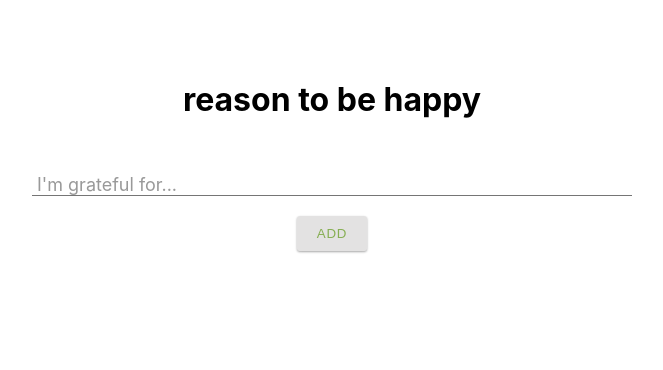
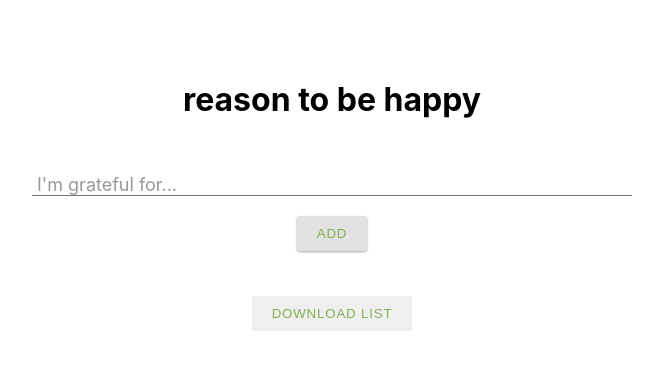
Before and after one commit to janessatran/gratitude-list, a React (Create React App) app: page / in a window 1280 px wide. Shown: the top 370 px of the page, without its empty margins (308-971 px from the left). Built offline with nearby package versions, Linux system fonts and the light colour scheme.

Commit message:
Add download list functionality and separate Button into new component

```diff
--- a/package.json
+++ b/package.json
@@ -6,6 +6,7 @@
   "dependencies": {
     "@material/react-text-field": "^0.15.0",
     "@material/textfield": "^3.1.0",
+    "prop-types": "^15.7.2",
     "react": "^16.9.0",
     "react-dom": "^16.9.0",
     "react-scripts": "3.1.1",
--- a/src/App.css
+++ b/src/App.css
@@ -207,3 +207,27 @@ input:focus ~ .highlight {
   text-align: center;
   margin: 50px 0;
 }
+
+.download-btn {
+  display: block;
+  margin: 10px auto;
+  color: rgb(134, 174, 82);
+  border:0px;
+  padding:10px 20px;
+  border-radius:3px;
+  letter-spacing:0.06em;
+  text-transform: uppercase;
+  text-decoration:none;
+  outline:none;
+  transition: all 0.3s cubic-bezier(.25, .8, .25, 1);
+}
+
+.download-btn:hover {
+  /* background: rgb(153, 151, 151); */
+  color: rgb(189, 97, 11);
+}
+
+.download-btn-box {
+  text-align: center;
+  margin: 50px 0;
+}
--- a/src/App.js
+++ b/src/App.js
@@ -1,8 +1,10 @@
 import React from 'react';
+import PropTypes from 'prop-types';
 import './App.css';
+import { SSL_OP_TLS_BLOCK_PADDING_BUG } from 'constants';
 
-const generateKey = (pre) => {
-  return `${pre}_${new Date().getTime()}`;
+const generateKey = () => {
+  return `${new Date().getTime()}`;
 }
 
 let happyThings = [];
@@ -60,6 +62,28 @@ class ListItem extends React.Component {
   }
 }
 
+const Button = ({ onClick, className, children }) => {
+  return (
+    <button
+      onClick={onClick}
+      className={className}
+      type="button"
+    >
+      {children}
+    </button>
+  );
+
+  Button.propTypes = {
+    onClick: PropTypes.func.isRequired,
+    className: PropTypes.string,
+    children: PropTypes.node.isRequired,
+  }
+
+  Button.defaultProps = {
+    className: '',
+  }
+}
+
 class Form extends React.Component {
   constructor(props) {
     super(props);
@@ -91,11 +115,11 @@ class Form extends React.Component {
           <span className="highlight"></span>
           <span className="bar"></span>
           <label>I'm grateful for...</label>
-          <button
-            type="submit"
-            className="btn"
-            id="add-button">Add
-          </button>
+          <Button
+            onClick={this.onSubmit}
+            className="btn">
+            Add
+          </Button>
         </div>
       </form >
     );
@@ -119,6 +143,7 @@ class ListApp extends React.Component {
     super(props);
     this.addItem = this.addItem.bind(this);
     this.removeItem = this.removeItem.bind(this);
+    this.downloadList = this.downloadList.bind(this);
     let storedList = JSON.parse(localStorage.getItem('storedList'))
 
     if (storedList != null) {
@@ -128,9 +153,28 @@ class ListApp extends React.Component {
     this.state = { happyThings: happyThings }
   }
 
+  downloadList() {
+    let filename = "gratitude-list.json";
+    let contentType = "application/json;charset=utf-8;";
+
+    if (window.navigator && window.navigator.msSaveOrOpenBlob) {
+      let blob = new Blob([decodeURIComponent(encodeURI(JSON.stringify(happyThings)))],
+        { type: contentType });
+      navigator.msSaveOrOpenBlob(blob, filename);
+    } else {
+      let temp_anchor = document.createElement('a');
+      temp_anchor.download = filename;
+      temp_anchor.href = 'data:' + contentType + ',' + encodeURIComponent(JSON.stringify(happyThings));
+      temp_anchor.target = '_blank';
+      document.body.appendChild(temp_anchor);
+      temp_anchor.click();
+      document.body.removeChild(temp_anchor);
+    }
+  }
+
   addItem(happyThing) {
     happyThings.unshift({
-      index: happyThing.length + 1,
+      index: happyThings.length + 1,
       value: happyThing.newItemValue,
       key: generateKey(happyThing.newItemValue),
       date: new Date().toLocaleString()
@@ -145,6 +189,7 @@ class ListApp extends React.Component {
   }
 
   render() {
+    console.log(happyThings);
     return (
       <div id="main">
         <Header />
@@ -153,6 +198,11 @@ class ListApp extends React.Component {
           items={this.state.happyThings}
           removeItem={this.removeItem}
         />
+        <Button
+          onClick={this.downloadList}
+          className="download-btn">
+          Download List
+        </Button>
       </div >
     );
   }
```
